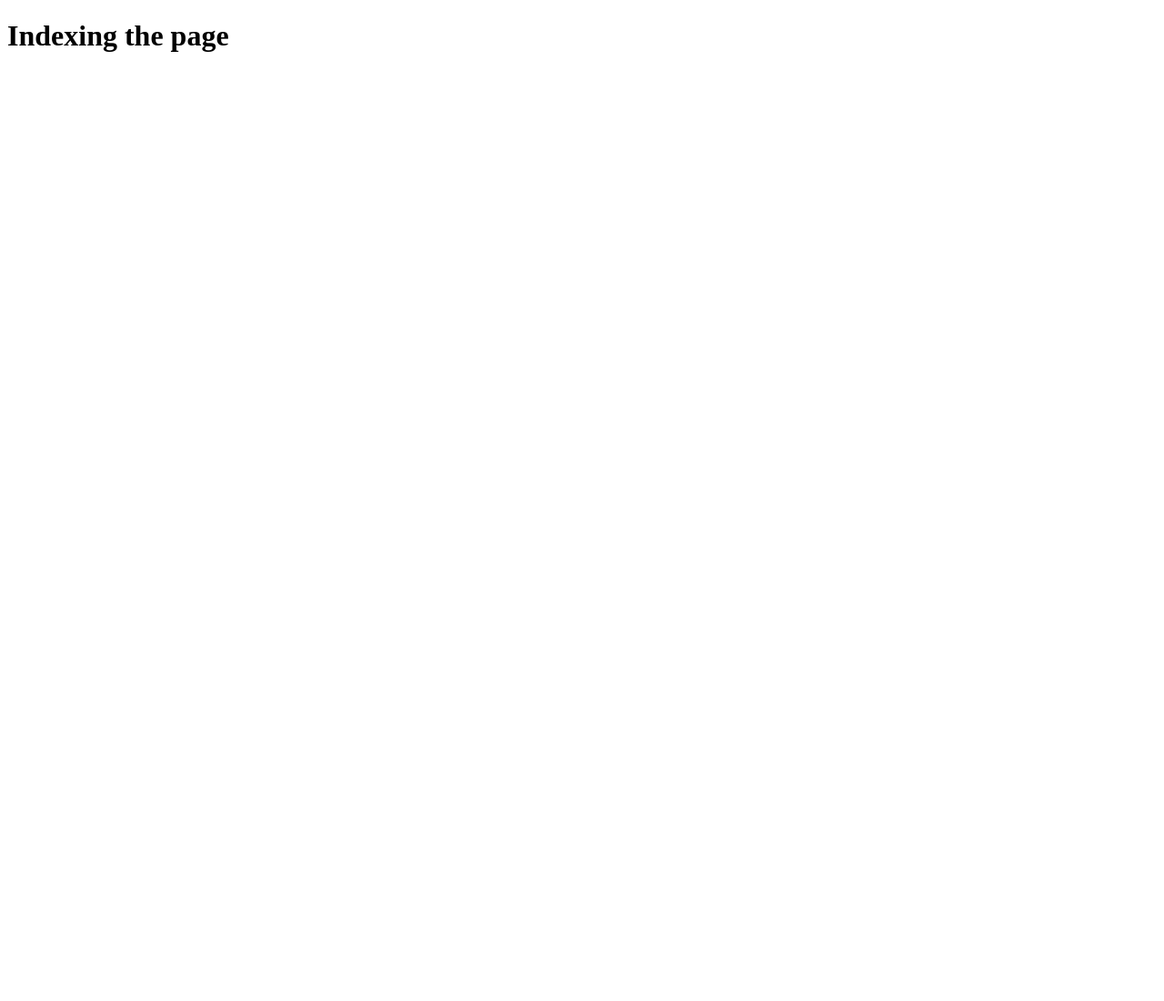
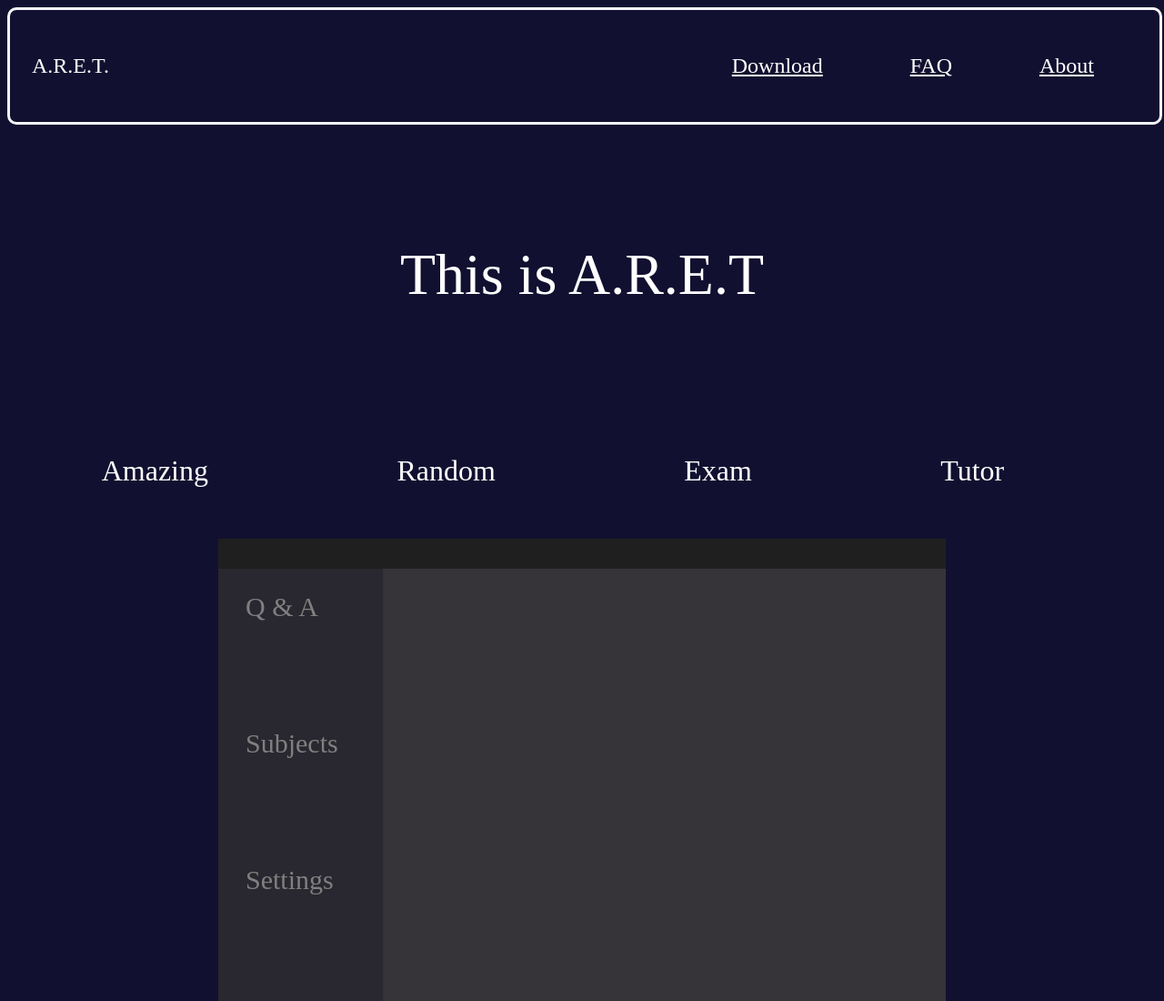
Before and after one commit to mattebasta/ARET-WebPage, a plain HTML site: page index.html in a window 1280 px wide. Shown: the top 1100 px of the page at 91% size. Before the commit the page ends 800 px from the top, so only its background shows below. Drawn offline with Linux system fonts and the light colour scheme.

Commit message:
Initial Setting
Added the overall structure of the website

```diff
--- /dev/null
+++ b/index.css
@@ -0,0 +1,111 @@
+body{
+    background: rgb(18, 16, 48);
+}
+
+.container{
+    display: flex;
+    flex-direction: column;
+    justify-content: center;
+}
+
+.navbar{
+    display: flex;
+    flex-direction: row;
+    justify-content: space-between;
+    width: 100%;
+    font-size: 1.5em;
+    background: rgb(18, 16, 48);
+    border: solid 3px whitesmoke;
+    border-radius: 10px;
+}
+
+.navbarLogo{
+    display: flex;
+    justify-content: center;
+    align-items: center;
+    flex-direction: row;
+    font-style: normal;
+    padding-left: 1em;
+    color: white;
+}
+
+
+.pagesLink{
+    display:flex;
+    flex-direction: row;
+    padding-right: 1em;
+    align-items: center;
+    justify-content: space-evenly;
+}
+.pagesLink a{
+    display: flex;
+    flex-direction:row;
+    justify-content: space-around;
+    color: white;
+    padding: 2em;
+    text-decoration: underline;
+}
+.pagesLink a:link{
+    color: white;
+    text-decoration: underline;
+}
+.pagesLink a:visited{
+    color: white;
+    text-decoration: underline rgb(87, 87, 230);
+}
+
+.mainPage{
+    display: flex;
+    justify-content: center;
+    flex-direction: column;
+    align-content: center;
+    color: white;
+}
+
+.mainOneText{
+    display: flex;
+    justify-content: center;
+    flex-direction: row;
+    font-size: 4em;
+    padding: 1em;
+}
+.mainTwoText {
+    display: flex;
+    justify-content: space-around;
+    flex-direction: row;
+    font-size: 2em;
+    padding-right: 2em;
+}
+
+.UIExample{
+    display: flex;
+    justify-content: center;
+    padding: 1.5em;
+}
+.UIDiv{
+    display: flex;
+    flex-direction: column;
+    justify-content: space-around;
+    background-image: url('./img/WireframeUI.svg');
+    background-color: white;
+    background-size: cover;
+    width: 800px;
+    height: 600px;
+}
+.UIDiv span{
+    cursor: default;
+    color: gray;
+    padding-left: 30px;
+}
+.UISpanToShow{
+    font-size: 30px;
+}
+
+.Info{
+    display: flex;
+    justify-content: center;
+    flex-direction: column;
+    padding-top: 2em;
+    font-size: 2.5em;
+    text-align: center;
+}
--- a/index.html
+++ b/index.html
@@ -3,9 +3,44 @@
 <head>
     <meta charset="UTF-8">
     <meta name="viewport" content="width=device-width, initial-scale=1.0">
-    <title>Document</title>
+    <title>A.R.E.T.</title>
+    <link rel="stylesheet" href="index.css">
 </head>
-<body>
-    <h1>Indexing the page</h1>
+<body class="mainContainer">
+    <div class="container">
+        <div id="navbar" class="navbar">
+            <div id="logo" class="navbarLogo">
+                <!-- <img src="" alt=""> -->
+                <p>A.R.E.T.</p>
+            </div>
+            <div id="pagesLink" class="pagesLink">
+                <a href="Download.html">Download</a>
+                <a href="Q&A.html">FAQ</a>
+                <a href="About.html">About</a>
+            </div>
+        </div>
+        <div id="main" class="mainPage">
+            <p class="mainOneText">This is A.R.E.T</p>
+            <div class="mainTwoText">
+                <p>Amazing</p>
+                <p>Random</p>
+                <p>Exam</p>
+                <p>Tutor</p>
+            </div>
+            <div class="UIExample">
+                <div class="UIDiv">
+                    <span class="UISpanToShow">Q & A</span>
+                    <span class="UISpanToShow">Subjects</span>
+                    <span class="UISpanToShow">Settings</span>
+                    <span class="UISpanToShow">More</span>
+                </div>
+            </div>
+            <div class="Info">
+                <p>A.R.E.T. let's you prepare your exams</p> <br>
+                <p>To start you just need two pdf files: one for the questions and one for the answers</p> <br>
+                <p>Be sure to use files with the same number of pages</p>
+            </div>
+        </div>
+    </div>
 </body>
 </html>
```
Also changed, not shown: About.html (added), Download.html (added), Q&A.html (added), img/WireframeUI.svg (added).
